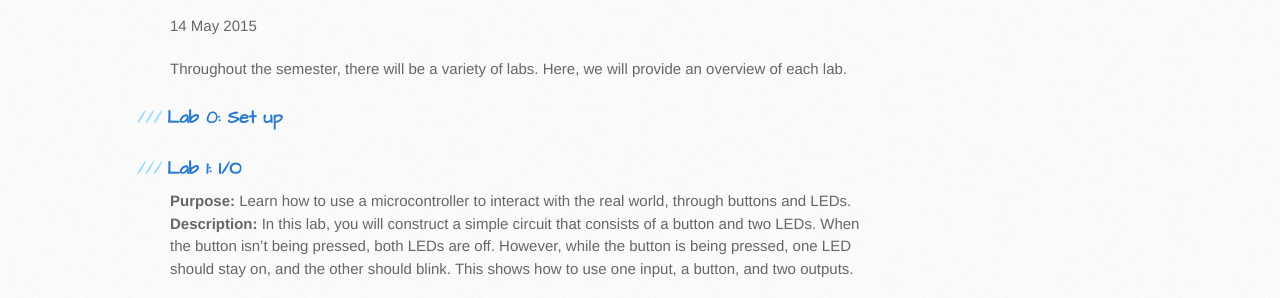
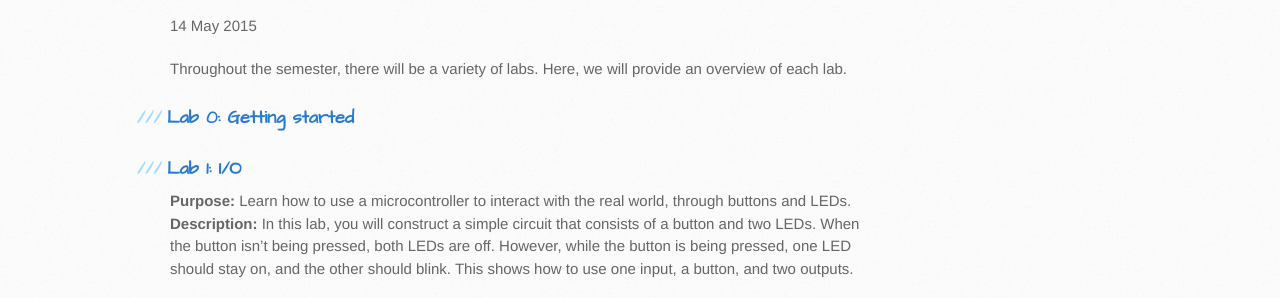
Before and after one commit to TTU-CSC/ttu-csc.github.com, a Jekyll site: the page built from _posts/2015-05-14-labs-overview.markdown, in a window 1280 px wide. Shown: the part 276-574 px from the top of the page. Built offline with Jekyll 4.4.1, drawn with Linux system fonts in a browser that asks for light colours.

Commit message:
Update 2015-05-14-labs-overview.markdown

```diff
--- a/_posts/2015-05-14-labs-overview.markdown
+++ b/_posts/2015-05-14-labs-overview.markdown
@@ -7,7 +7,7 @@ categories: docs
 
 Throughout the semester, there will be a variety of labs. Here, we will provide an overview of each lab.
 
-### [Lab 0: Set up]({% post_url 2015-05-11-getting-started %})
+### [Lab 0: Getting started]({% post_url 2015-05-11-getting-started %})
 
 ### [Lab 1: I/O]({% post_url 2015-05-12-lab-1-IO %})
 **Purpose:** Learn how to use a microcontroller to interact with the real world, through buttons and LEDs.
```
